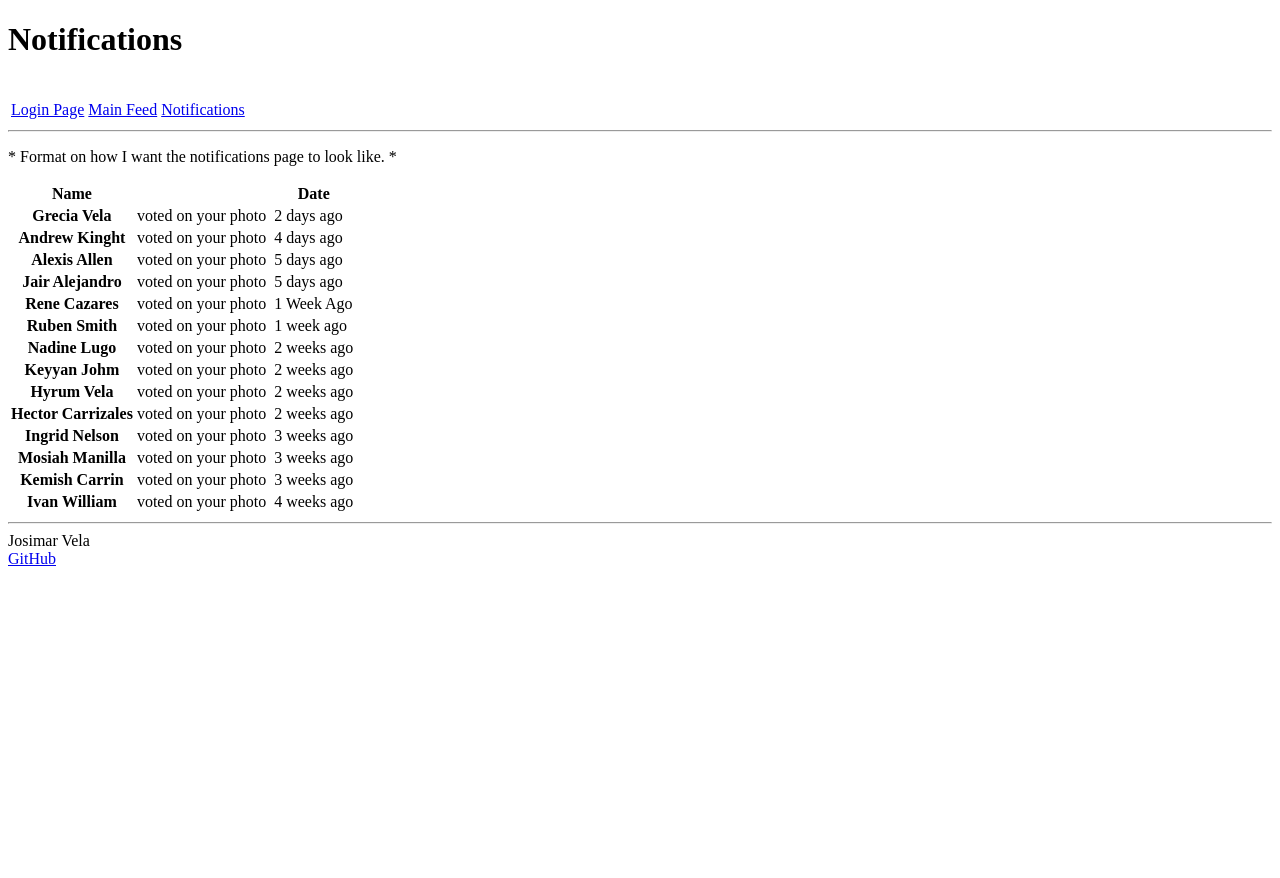
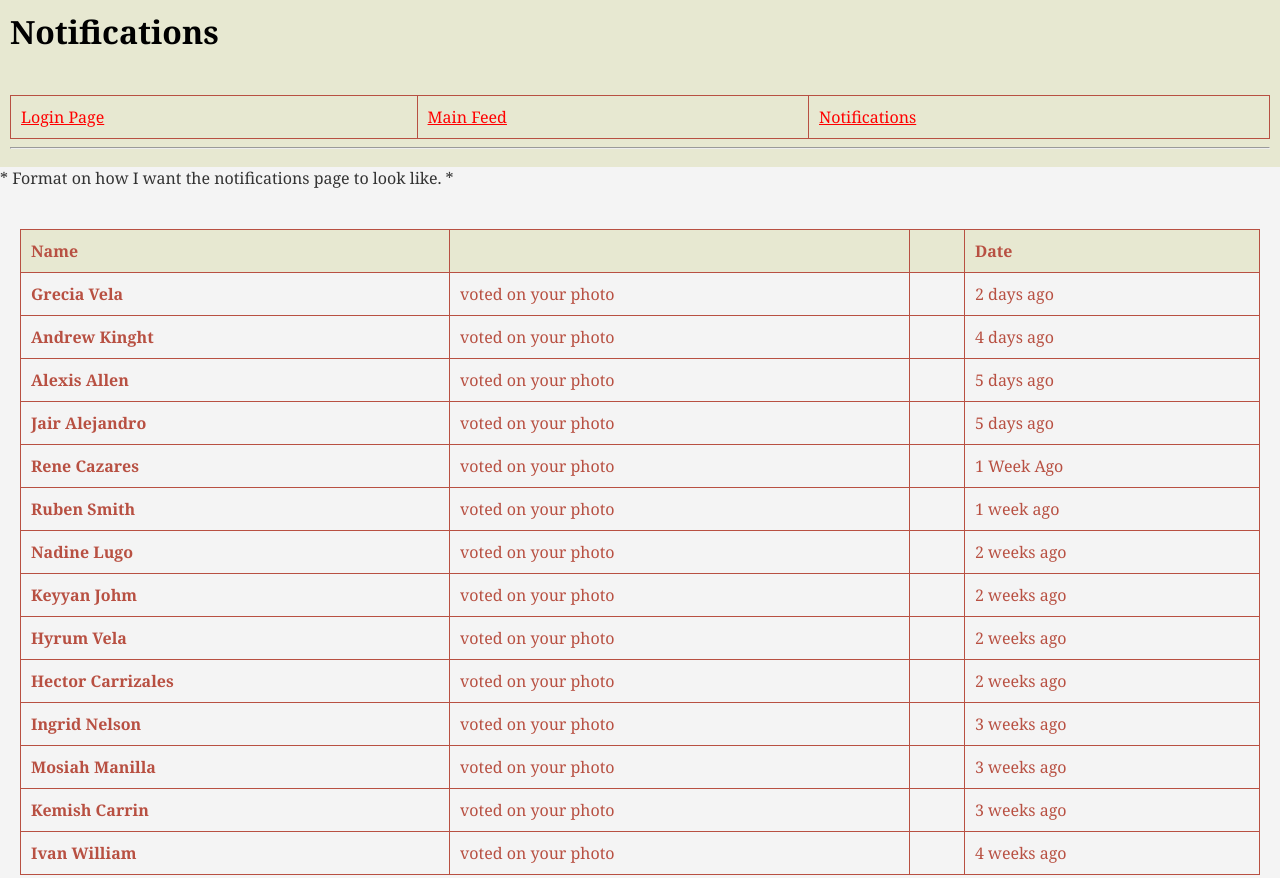
Before and after one commit to jojojovela/startup, a plain HTML site: page index3.html in a window 1280 px wide. Shown: the top 878 px of the page. Before the commit the page ends 800 px from the top, so only its background shows below. Drawn offline with Linux system fonts and the light colour scheme.

Commit message:
updated index3 css

```diff
--- /dev/null
+++ b/index3.css
@@ -0,0 +1,60 @@
+body, h1, h2, h3, p, table {
+    margin: 0;
+    padding: 0;
+  }
+
+  body {
+    font-family: Georgia, 'Times New Roman', Times, serif;
+    background-color: #f4f4f4;
+    color: #333;
+  }
+
+  header {
+    background-color: #E7E8D1;
+    color: black;
+    padding: 10px;
+  }
+
+  header h1 {
+    margin: 0;
+  }
+
+  table {
+    width: 100%;
+    margin-top: 20px;
+    border-collapse: collapse;
+    color: #B85042;
+  }
+
+  table, th, td {
+    border: 1px solid #B85042;
+  }
+
+  th, td {
+    padding: 10px;
+    text-align: left;
+  }
+
+  thead {
+    background-color: #E7E8D1;
+    color: #B85042;
+  }
+
+  main {
+    padding: 20px;
+  }
+
+  footer {
+    text-align: center;
+    padding: 10px;
+    background-color: #E7E8D1;
+    color: #B85042;
+  }
+
+  a {
+    color: red;
+  }
+
+  a:hover {
+    text-decoration: underline;
+  }
--- a/index3.html
+++ b/index3.html
@@ -3,8 +3,8 @@
   <head>
     <meta charset="UTF-8" />
     <meta name="viewport" content="width=device-width, initial-scale=1.0" />
-    <title>Scores</title>
-    <link rel="icon" href="favicon.ico" />
+    <title>Notifications</title>
+    <link rel="stylesheet" href="index3.css">
   </head>
   <body>
     <header>
```
